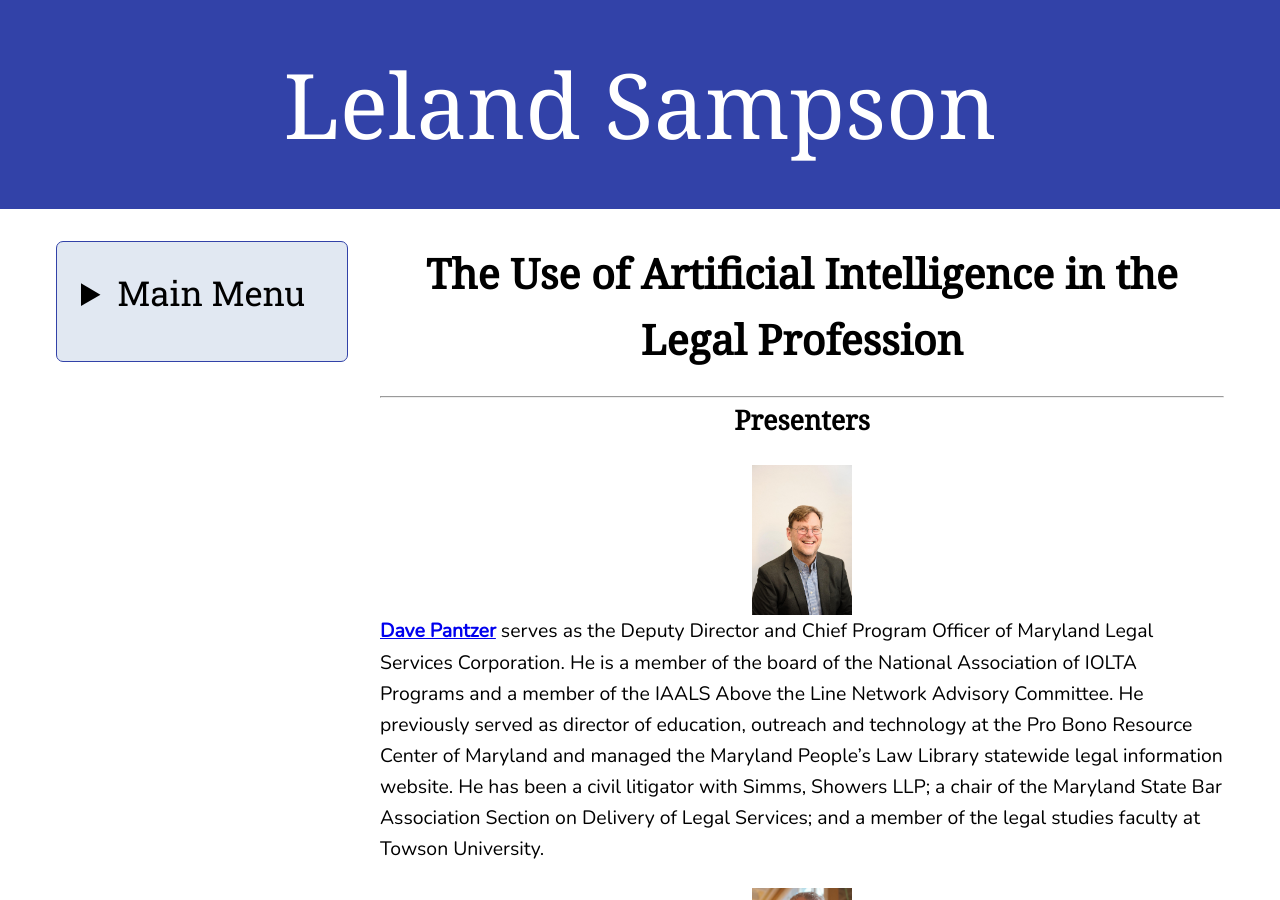
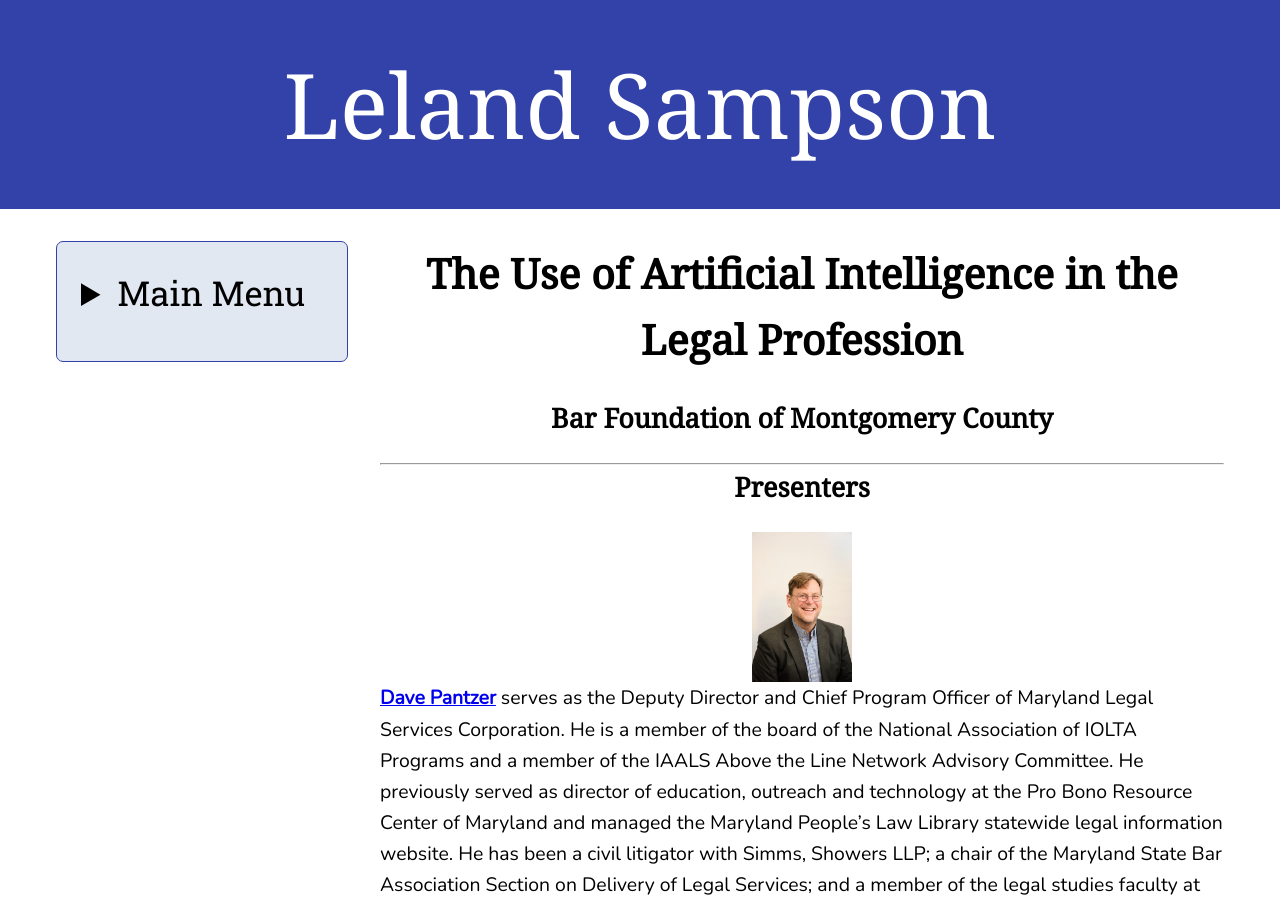
Before and after one commit to lelandsampson/Leland-Sampson-Website, a Jekyll site: the page built from 2025-MoCo-AI.md, in a window 1280 px wide and 900 px high. Built offline with Jekyll 4.4.1, drawn with Linux system fonts in a browser that asks for light colours.

Commit message:
Update 2025-MoCo-AI.md

```diff
--- a/2025-MoCo-AI.md
+++ b/2025-MoCo-AI.md
@@ -4,6 +4,7 @@
 ---
 
 <h1 align="center"><strong>The Use of Artificial Intelligence in the Legal Profession</strong> </h1>
+<h2 align="center">Bar Foundation of Montgomery County</h2>
 ---
 
 <h2 align="center">Presenters </h2>
```
